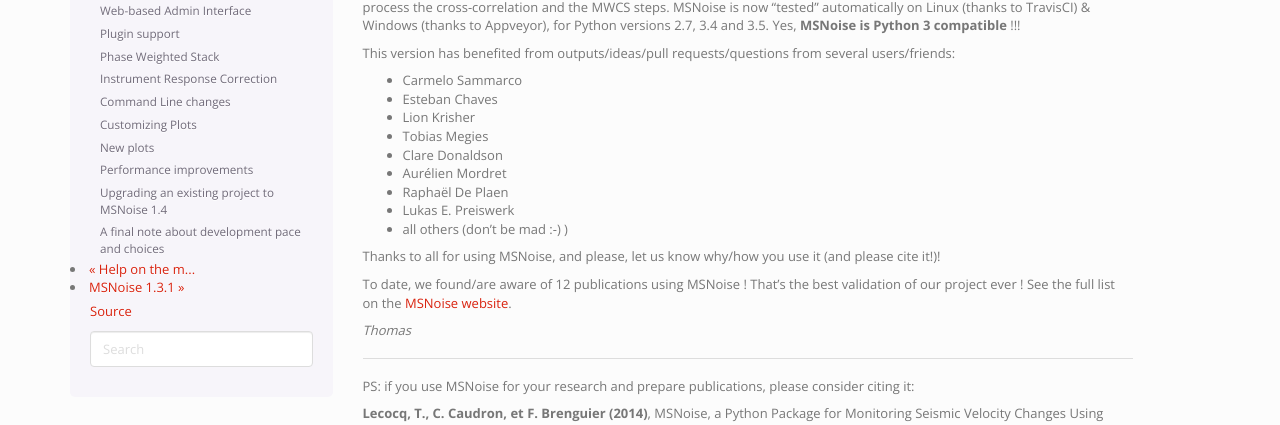
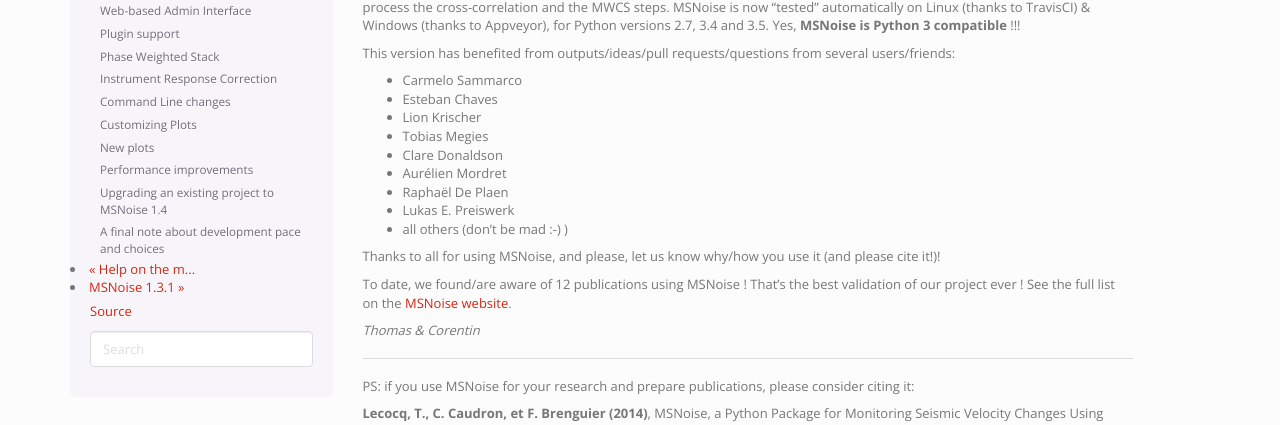
Before and after one commit to ROBelgium/MSNoise, a Sphinx documentation site: the page built from doc/releasenotes/msnoise-1.4.rst, in a window 1280 px wide and 900 px high, scrolled down 436 px. Shown: the part 152-577 px from the top of the window. Built offline with Sphinx 7.4.7, drawn with Linux system fonts in a browser that asks for light colours; formulas are drawn with MathJax 3.

Commit message:
release notes

```diff
--- a/doc/releasenotes/msnoise-1.4.rst
+++ b/doc/releasenotes/msnoise-1.4.rst
@@ -36,7 +36,7 @@
 
 * Carmelo Sammarco
 * Esteban Chaves
-* Lion Krisher
+* Lion Krischer
 * Tobias Megies
 * Clare Donaldson
 * Aurélien Mordret
@@ -53,7 +53,7 @@
 `MSNoise website <http://www.msnoise.org/they-cite-msnoise/>`_.
 
 
-*Thomas*
+*Thomas & Corentin*
 
 
 ~~~~
```
